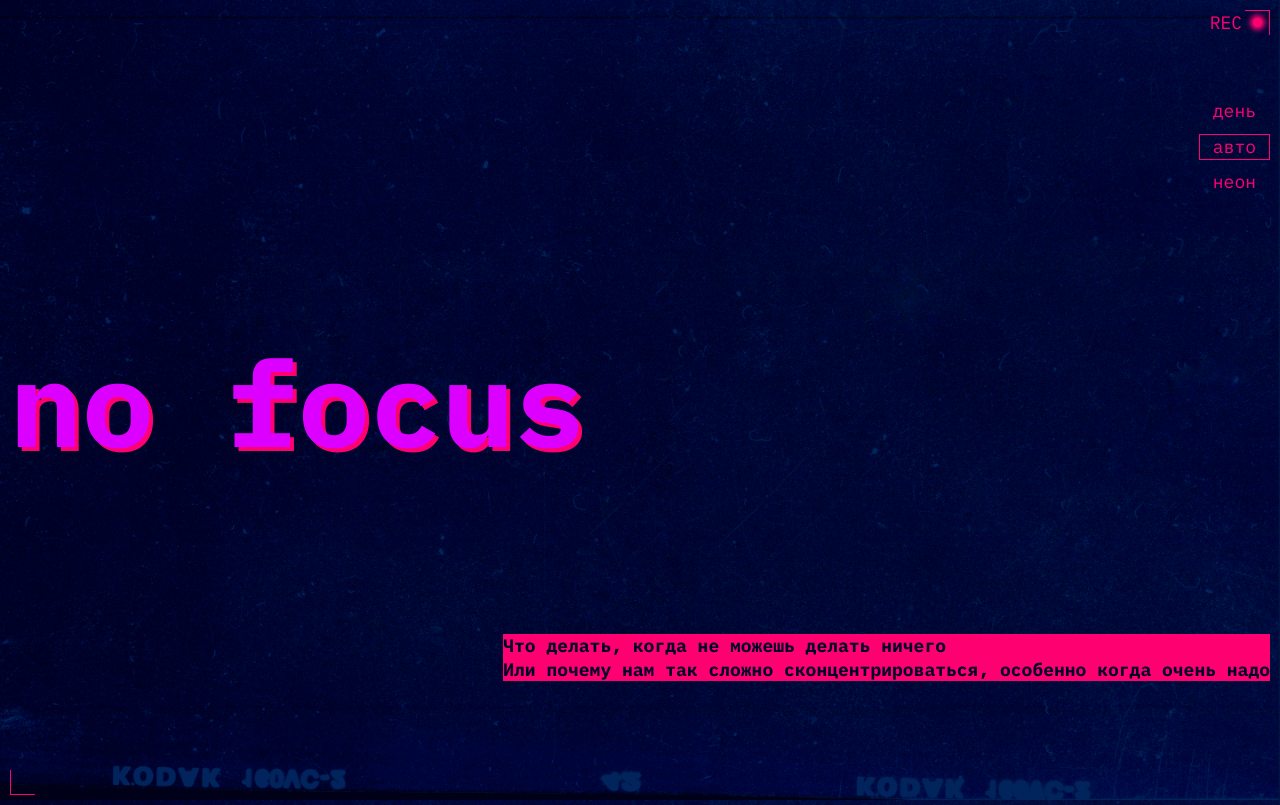
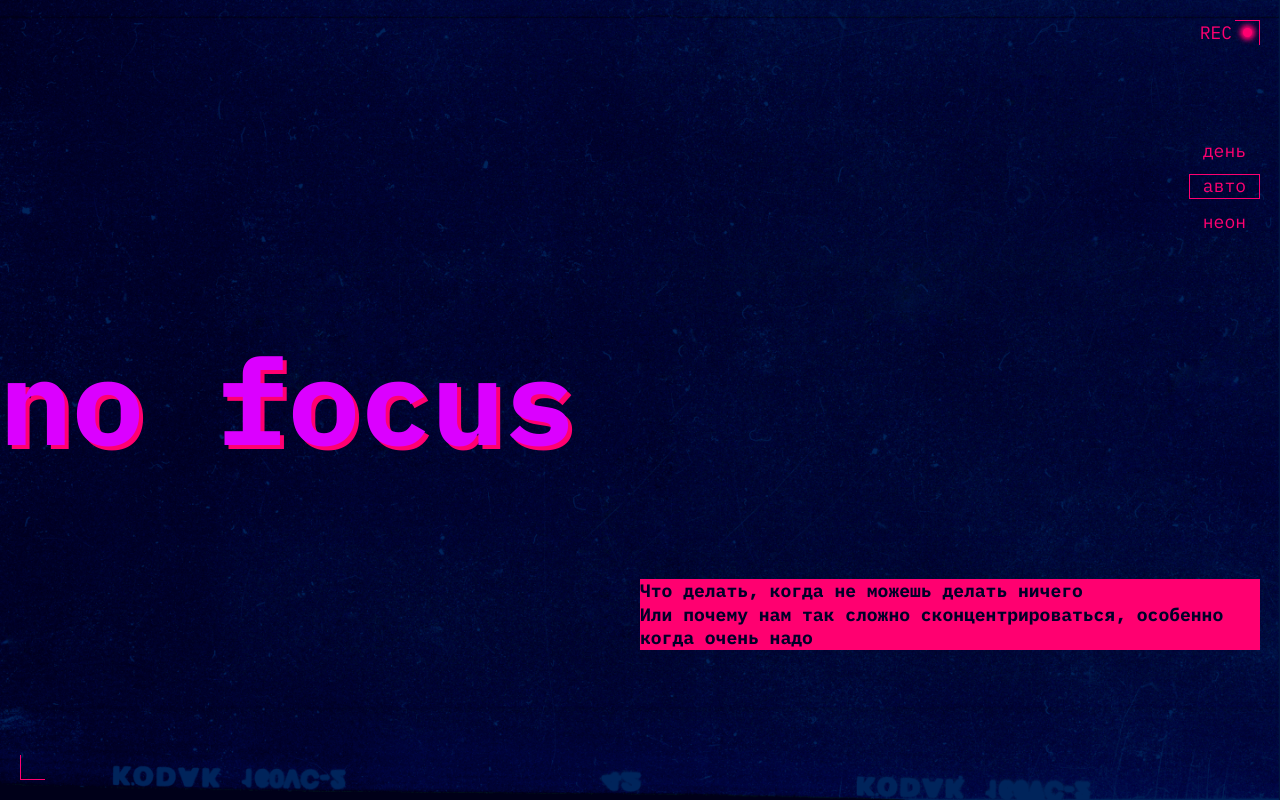
Before and after one commit to Gerts-official/slozhno-sosredotochitsya, a website: page index.html in a window 1280 px wide. Drawn offline with Linux system fonts and the light colour scheme.

Commit message:
сделал 1 экран на 768px

```diff
--- a/styles/style.css
+++ b/styles/style.css
@@ -9,15 +9,15 @@
   background-position: center;
   font-family: 'IBM Plex Mono';
   font-size: 18px;
-  padding: 10px;
+  padding: var(--page-padding);
 }
 
 .header {
-  height: calc(100vh - 15px);
+  height: calc(100vh - calc(var(--page-padding) * 2));
   position: relative;
   display: grid;
   grid-auto-columns: 100%;
-  grid-template-rows: 1fr 1fr 1fr;
+  grid-template-rows: 1fr min-content 1fr;
   box-sizing: border-box;
 }
 
@@ -113,7 +113,6 @@
 
 .header__title-description {
   background-color: var(--accent-color);
-  margin-block-end: 13px;
   color: #000028;
   font-weight: 700;
   line-height: 23.4px;
@@ -144,3 +143,32 @@
     margin-block-end: 114px;
   }
 } */
+
+
+@media (min-width: 768px ) {
+
+  .page{
+    --page-padding: 20px;
+  }
+
+
+  .header__theme-menu {
+
+    padding-block-end: 10px;
+  }
+
+  .header__title-title {
+    margin-inline-start: -20px;
+  }
+
+  .header__title_container {
+    display: grid;
+    grid-template-columns: repeat(2, 1fr);
+  }
+
+  .header__title-description {
+    grid-column: 2/3;
+  }
+
+
+}
--- a/styles/variables.css
+++ b/styles/variables.css
@@ -7,4 +7,5 @@
 :root {
   --accent-color: #ff0070;
   --backgound-image: url(../images/cover-image-dark.png);
+  --page-padding: 10px;
 }
```
